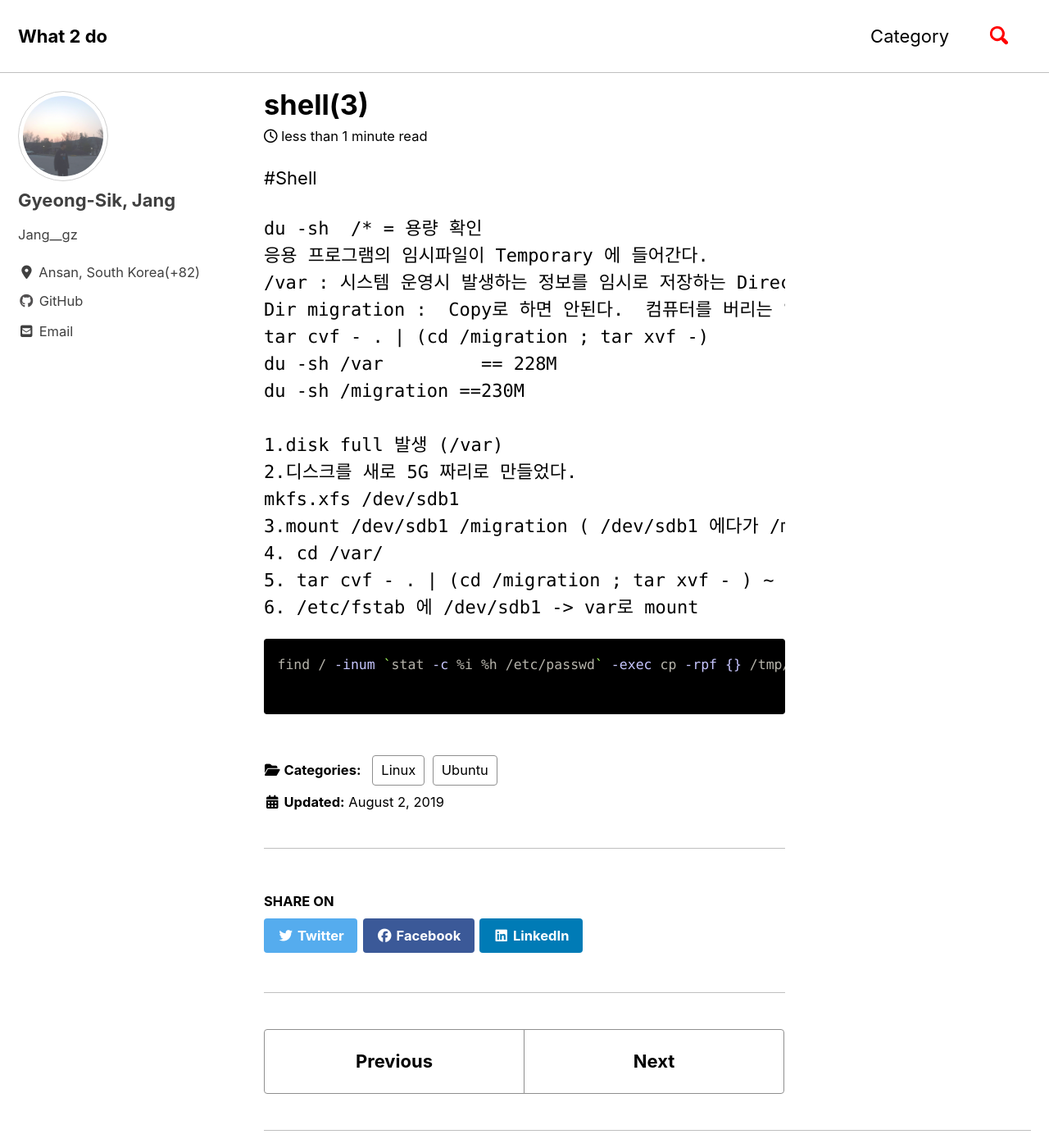
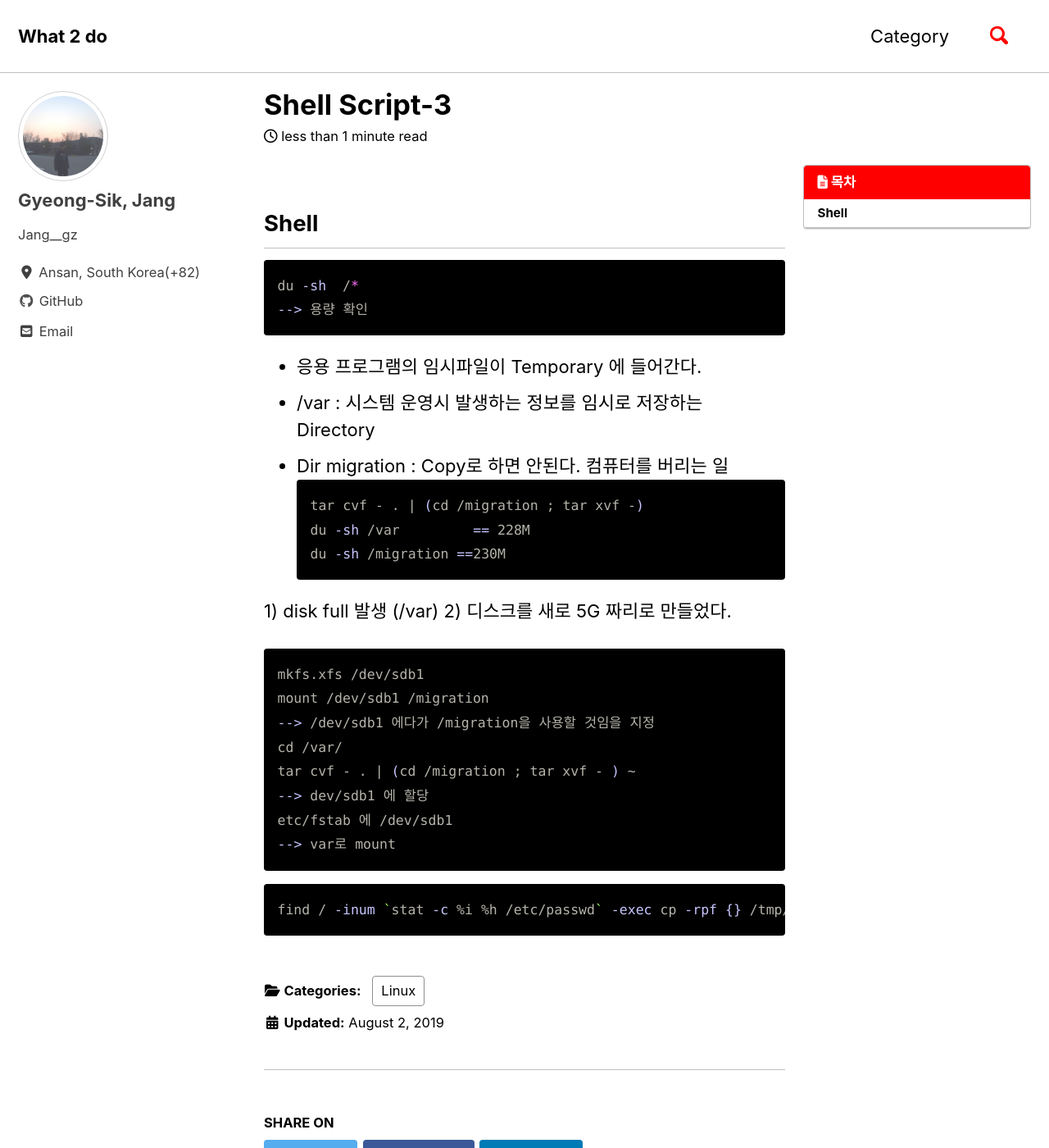
Before and after one commit to JangGyeongSik/JangGyeongSik.github.io, a Jekyll site: the page built from _posts/2019-08-02-shell3-post.md, in a window 1280 px wide and 1400 px high. Shown: the whole window at 82% size. Built offline with Jekyll 4.4.1, drawn with Linux system fonts in a browser that asks for light colours; cached includes are drawn as plain includes; nearby versions of some CDN libraries.

Commit message:
Update 2019-08-02-shell3-post.md

````diff
--- a/_posts/2019-08-02-shell3-post.md
+++ b/_posts/2019-08-02-shell3-post.md
@@ -1,30 +1,41 @@
 ---
-title: "shell(3)"
+title: "Shell Script-3"
 date: 2019-08-02 18:20
-categories: Linux Ubuntu
+categories: Linux
+toc: true
+toc_sticky: true
+toc_label : 목차
 ---
 
-#Shell
+## Shell
 
-```class
-du -sh  /* = 용량 확인
-응용 프로그램의 임시파일이 Temporary 에 들어간다.
-/var : 시스템 운영시 발생하는 정보를 임시로 저장하는 Directory
-Dir migration :  Copy로 하면 안된다.  컴퓨터를 버리는 일
+```bash
+du -sh  /*
+--> 용량 확인
+```
+
+- 응용 프로그램의 임시파일이 Temporary 에 들어간다.
+- /var : 시스템 운영시 발생하는 정보를 임시로 저장하는 Directory
+- Dir migration :  Copy로 하면 안된다.  컴퓨터를 버리는 일
+```bash
 tar cvf - . | (cd /migration ; tar xvf -)
 du -sh /var         == 228M
 du -sh /migration ==230M
-
-1.disk full 발생 (/var)
-2.디스크를 새로 5G 짜리로 만들었다.
-mkfs.xfs /dev/sdb1
-3.mount /dev/sdb1 /migration ( /dev/sdb1 에다가 /migration을 쓰겠다.
-4. cd /var/
-5. tar cvf - . | (cd /migration ; tar xvf - ) ~  dev/sdb1 에 할당
-6. /etc/fstab 에 /dev/sdb1 -> var로 mount
 ```
 
-```shell
+1) disk full 발생 (/var)
+2) 디스크를 새로 5G 짜리로 만들었다.
+```bash
+mkfs.xfs /dev/sdb1
+mount /dev/sdb1 /migration
+--> /dev/sdb1 에다가 /migration을 사용할 것임을 지정
+cd /var/
+tar cvf - . | (cd /migration ; tar xvf - ) ~
+--> dev/sdb1 에 할당
+etc/fstab 에 /dev/sdb1
+--> var로 mount
+```
+
+```bash
 find / -inum `stat -c %i %h /etc/passwd` -exec cp -rpf {} /tmp/backup/ \ ;
-
 ```
````
